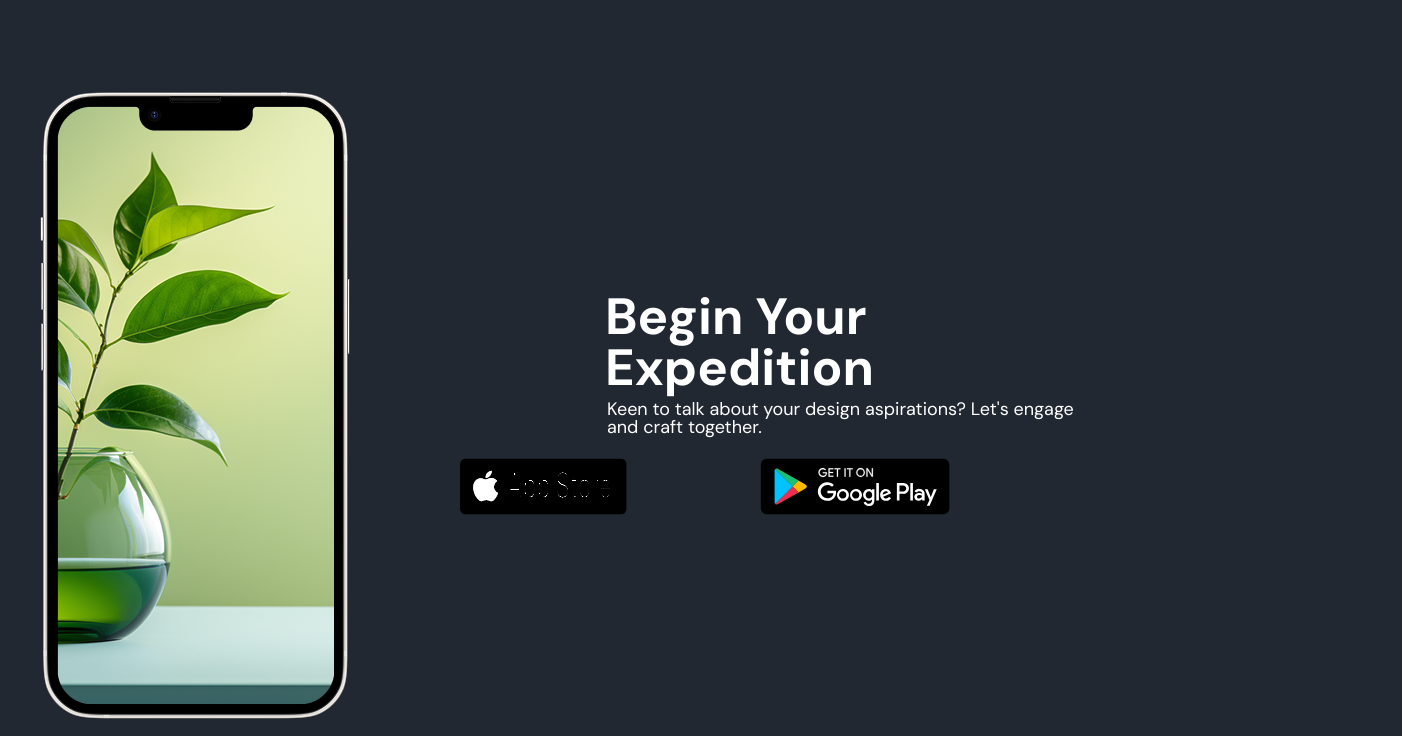
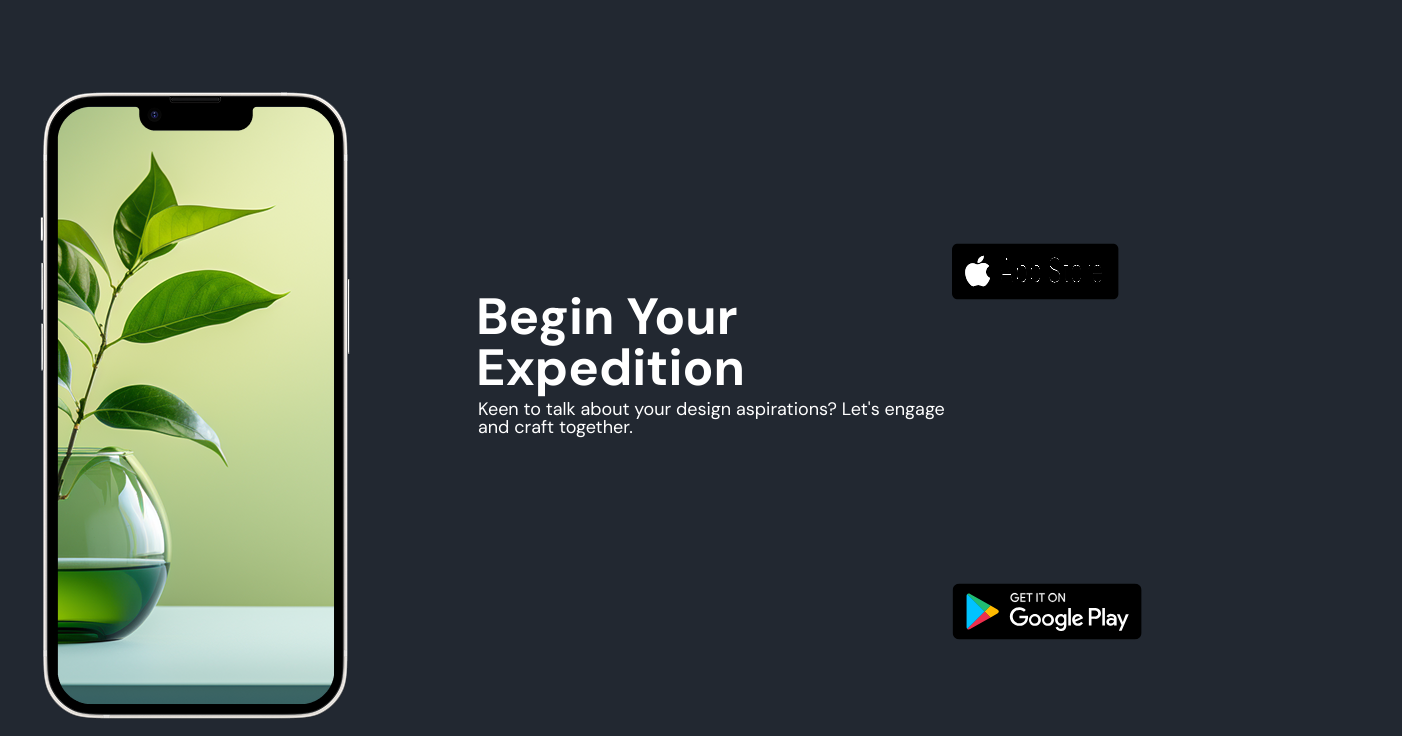
Before and after one commit to D-Dmkv/Work_html, a plain HTML site: page index.html in a window 1280 px wide. Shown: the part 1577-2313 px from the top of the page, 1402 px wide, since content can reach past the window. Drawn offline with Linux system fonts and the light colour scheme; a web font is replaced by a local one.

Commit message:
Update figure.css
12

```diff
--- a/styles/figure.css
+++ b/styles/figure.css
@@ -7,6 +7,10 @@
     padding: 104px 16px;
     justify-content: center;
     align-items: center;
+}
+
+.text-info {
+    display: flex;
 }
 .links-info {
 
@@ -64,8 +68,13 @@
 }
 
 .links-store {
+<<<<<<< HEAD
+    vertical-align: baseline;
+    margin-top: 12px;
+=======
     display: flex;
     margin:0  auto;
+>>>>>>> origin/main
 }
 
 .link-app-store {
@@ -76,7 +85,8 @@
 
 }
 .link-play-market {
-    margin-top: 190px;
+
+   margin-top: 190px;
     margin-right: 150px;
 }
 
```
